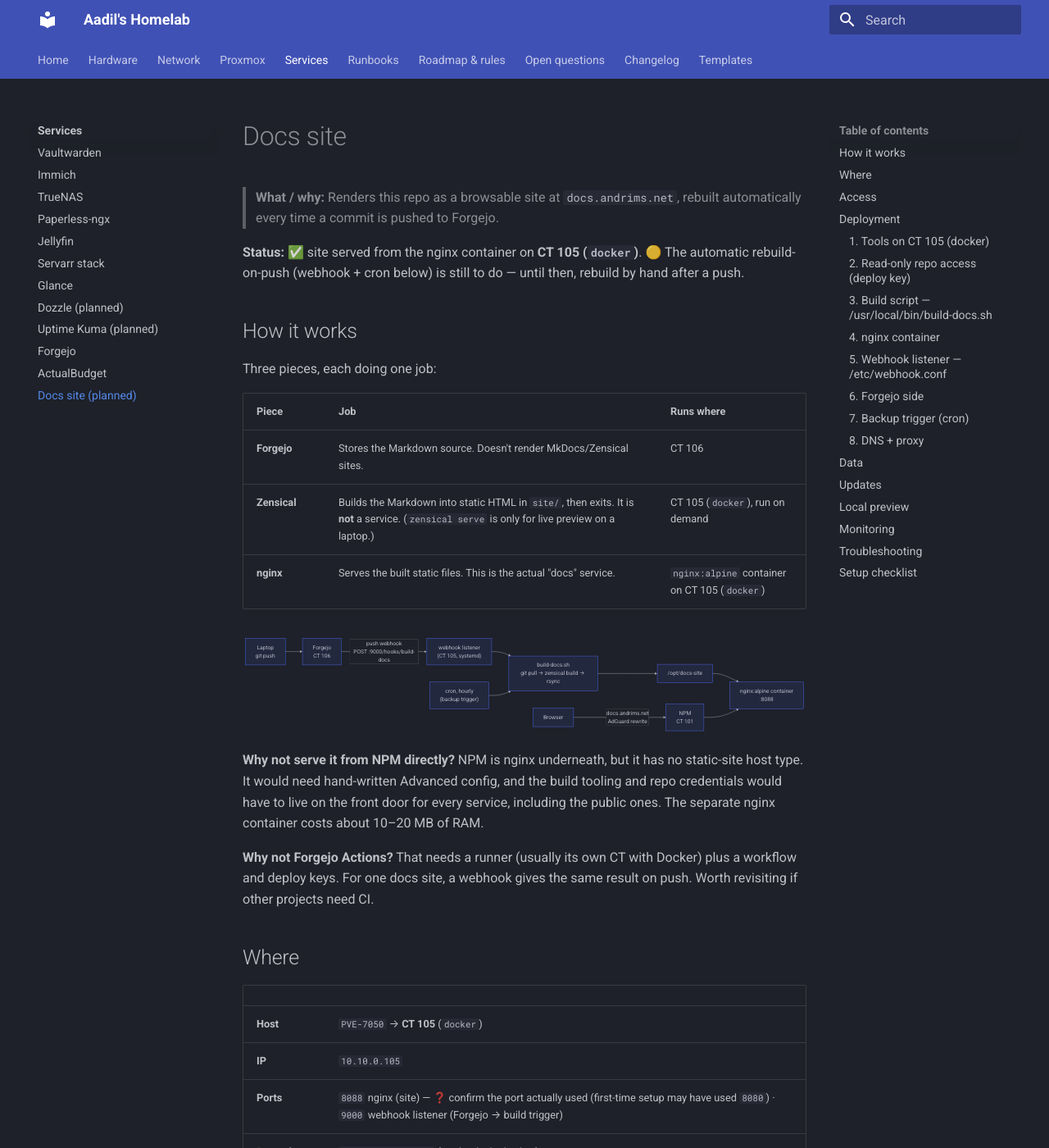
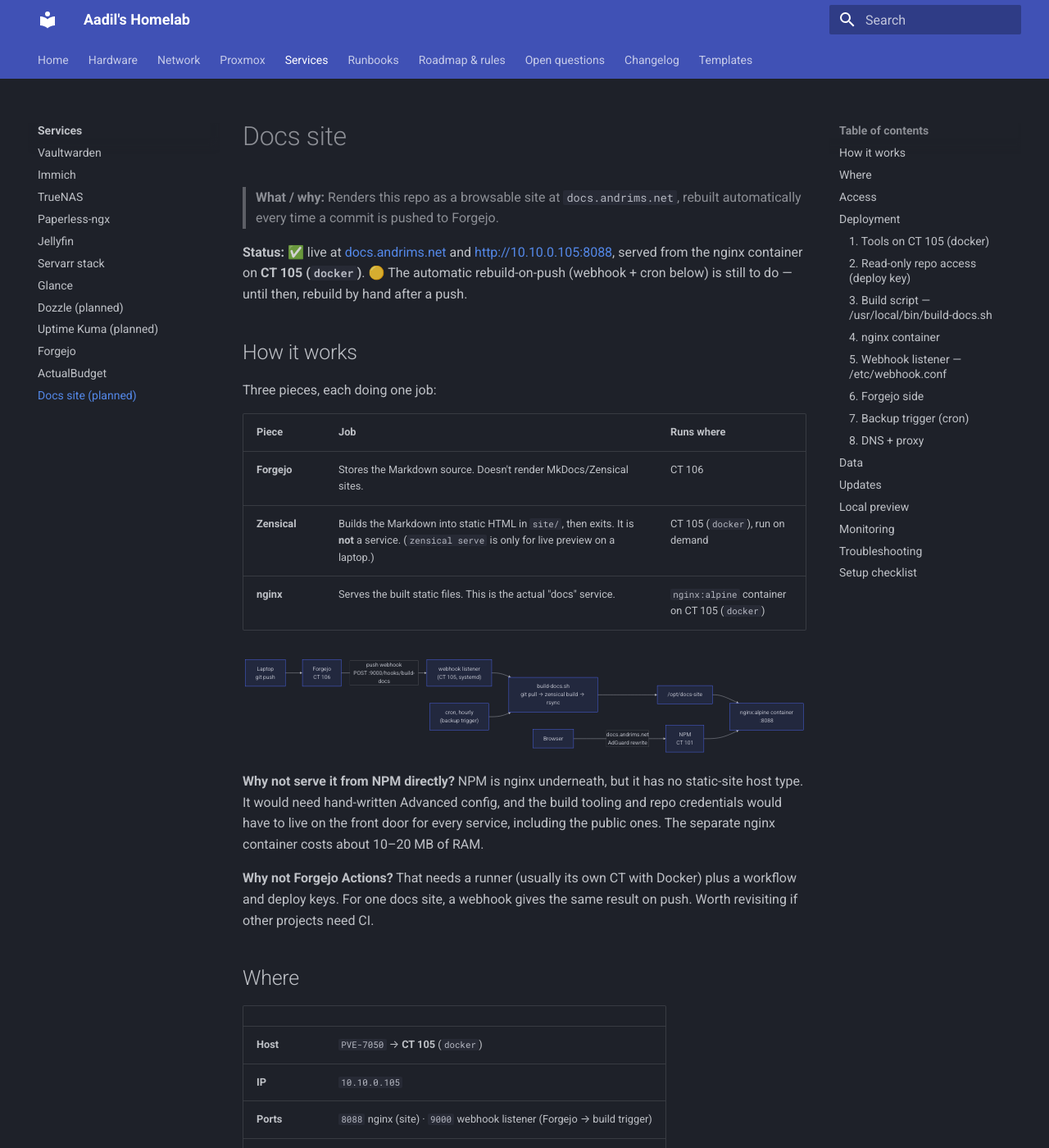
Before and after one commit to Aulteran/homelab-docs, an MkDocs documentation site: the page built from docs/services/docs-site.md, in a window 1280 px wide and 1400 px high. Shown: the whole window at 82% size. Built offline with MkDocs 1.6.1 and Material for MkDocs 9.7.7, drawn with Linux system fonts in a browser that asks for light colours; some of the changed text lies outside the part shown.

Commit message:
docs site live

```diff
--- a/docs/services/docs-site.md
+++ b/docs/services/docs-site.md
@@ -2,7 +2,7 @@
 
 > **What / why:** Renders this repo as a browsable site at `docs.andrims.net`, rebuilt automatically every time a commit is pushed to Forgejo.
 
-**Status:** ✅ site served from the nginx container on **CT 105 (`docker`)**. 🟡 The automatic rebuild-on-push (webhook + cron below) is still to do — until then, rebuild by hand after a push.
+**Status:** ✅ live at [docs.andrims.net](https://docs.andrims.net) and [http://10.10.0.105:8088](http://10.10.0.105:8088), served from the nginx container on **CT 105 (`docker`)**. 🟡 The automatic rebuild-on-push (webhook + cron below) is still to do — until then, rebuild by hand after a push.
 
 ## How it works
 
@@ -35,7 +35,7 @@ flowchart LR
 |---|---|
 | **Host** | `PVE-7050` → **CT 105** (`docker`) |
 | **IP** | `10.10.0.105` |
-| **Ports** | `8088` nginx (site) — ❓ confirm the port actually used (first-time setup may have used `8080`) · `9000` webhook listener (Forgejo → build trigger) |
+| **Ports** | `8088` nginx (site) · `9000` webhook listener (Forgejo → build trigger) |
 | **Repo clone** | `/opt/homelab-docs` (read-only deploy key) |
 | **Built site** | `/opt/docs-site` (served by nginx) |
 | **Zensical** | venv at `/opt/zensical` |
@@ -44,8 +44,8 @@ flowchart LR
 
 | | |
 |---|---|
-| **URL** | `https://docs.andrims.net` |
-| **LAN URL** | [http://10.10.0.105:8088](http://10.10.0.105:8088) ❓ confirm port |
+| **URL** | [docs.andrims.net](https://docs.andrims.net) |
+| **LAN URL** | [http://10.10.0.105:8088](http://10.10.0.105:8088) |
 | **Exposure** | **Internal only.** AdGuard rewrite → NPM (`10.10.0.101`) → CT 105 `:8088`. No Cloudflare record. Remote via Tailscale. |
 | **Webhook secret** | (Vaultwarden → "docs-site webhook secret") |
 | **Deploy key** | Private key lives only on CT 105 at `/root/.ssh/forgejo_docs`. Public key is in Forgejo → repo → Settings → Deploy keys (read-only). |
@@ -198,10 +198,10 @@ zensical serve     # or: mkdocs serve
 - [ ] Tools installed (git, python3-venv, rsync, webhook, Zensical venv)
 - [ ] Deploy key added (read-only), repo cloned to `/opt/homelab-docs`
 - [ ] `build-docs.sh` in place, first build succeeds
-- [ ] nginx container up on `:8088`
+- [x] nginx container up on `:8088`
 - [ ] Webhook secret generated and stored in Vaultwarden, `/etc/webhook.conf` in place, `webhook` service running
 - [ ] Forgejo `ALLOWED_HOST_LIST` updated, webhook added, test delivery succeeds
 - [ ] Hourly cron backup trigger
-- [ ] AdGuard rewrite + NPM proxy host + certificate
+- [x] AdGuard rewrite + NPM proxy host — `docs.andrims.net` works
 - [ ] Glance link, Uptime Kuma check
 - [ ] Changelog entry
```
Also changed, not shown: docs/changelog.md (+4 -0 lines), docs/network/dns-adguard.md (+1 -1 lines), docs/network/reverse-proxy.md (+1 -1 lines), docs/open-questions.md (+1 -1 lines), docs/services/index.md (+1 -1 lines).
